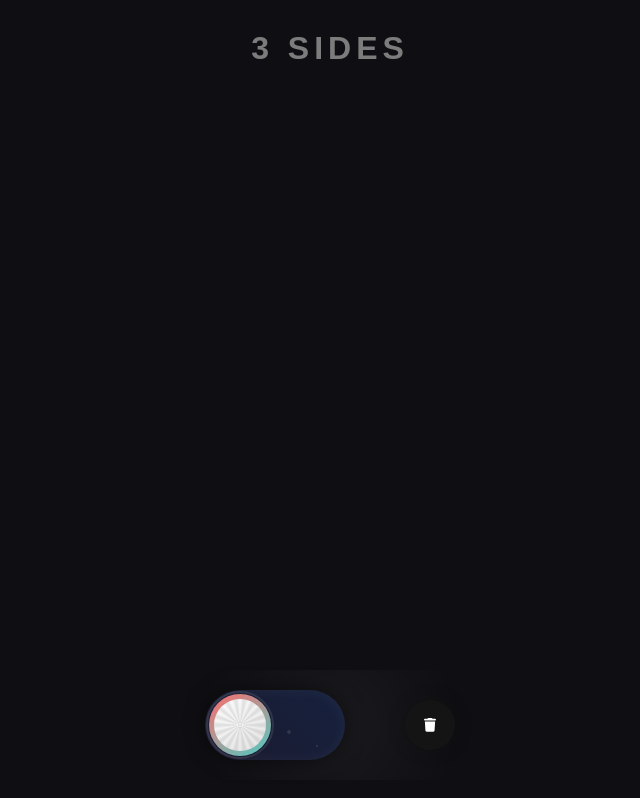
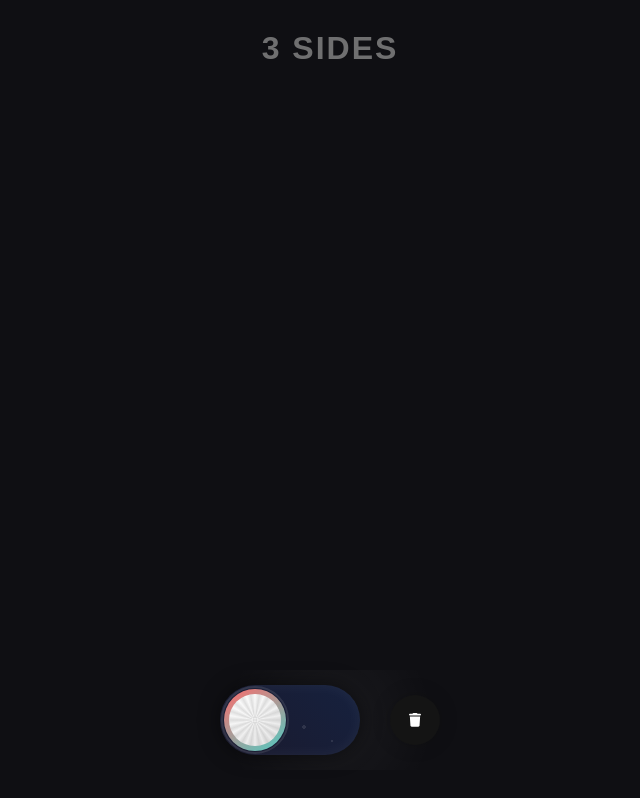
Before and after one commit to R-chocolate/ball, a plain HTML site: page index.html in a window 1280 px wide. Shown: the whole page, without its empty margins (310-950 px from the left). Drawn offline with Linux system fonts and the light colour scheme.

Commit message:
Update style.css

```diff
--- a/style.css
+++ b/style.css
@@ -1,3 +1,4 @@
+/* style.css */
 body {
     margin: 0;
     padding: 0;
@@ -18,34 +19,46 @@ canvas {
     z-index: 1;
 }
 
-/* --- 計分板樣式 (已移除發光) --- */
+/* --- 計分板樣式 --- */
 .score-board {
     position: absolute;
-    top: 30px;
+    top: 30px; /* 固定在頂部 */
     left: 50%;
     transform: translateX(-50%);
-    color: #888;
+
+    color: #888888;
     font-size: 2rem;
     font-weight: bold;
-    letter-spacing: 5px;
+
+    /* --- 修正文字換行問題 --- */
+    white-space: nowrap; /* 強制不換行，永遠顯示在一排 */
+    letter-spacing: 2px; /* 間距稍微縮小一點，避免太寬 */
+    text-align: center;
+
     z-index: 5;
     pointer-events: none;
-    opacity: 0.9; /* 稍微調高一點不透明度，因為沒發光了需要清楚一點 */
+    opacity: 0.8;
 }
 
 /* 懸浮介面層 */
 .ui-layer {
     position: absolute;
-    bottom: 20px;
+    bottom: 30px; /* 稍微拿高一點點 */
     left: 50%;
     transform: translateX(-50%);
     display: flex;
     align-items: center;
-    gap: 60px;
-    z-index: 10;
-    padding: 20px 50px;
+    justify-content: center; /* 確保內容水平置中 */
+
+    /* --- 修正按鈕置中問題 --- */
+    gap: 30px; /* 原本 60px 太寬了，手機會塞不下，改小一點 */
+    padding: 15px 30px; /* 內距也縮小一點 */
+    width: max-content; /* 寬度根據內容決定 */
+    max-width: 90vw; /* 限制最大寬度不超過螢幕的 90%，防止跑版 */
+
     background: radial-gradient(circle, rgba(255,255,255,0.05) 0%, rgba(0,0,0,0) 70%);
     border-radius: 50px;
+    z-index: 10;
 }
 
 .control-group {
@@ -54,7 +67,7 @@ canvas {
     align-items: center;
 }
 
-/* --- Cosmic Toggle --- */
+/* --- Cosmic Toggle (保持不變) --- */
 .cosmic-toggle { position: relative; width: 140px; height: 70px; transform-style: preserve-3d; perspective: 500px; }
 .toggle { opacity: 0; width: 0; height: 0; }
 .slider { position: absolute; cursor: pointer; top: 0; left: 0; right: 0; bottom: 0; background: linear-gradient(45deg, #1a1a2e, #16213e); border-radius: 35px; transition: 0.5s; transform-style: preserve-3d; box-shadow: 0 0 20px rgba(0, 0, 0, 0.5), inset 0 0 15px rgba(255, 255, 255, 0.05); overflow: hidden; }
@@ -101,5 +114,4 @@ canvas {
 .button:hover { width: 140px; border-radius: 50px; transition-duration: .3s; background-color: rgb(255, 69, 69); align-items: center; }
 .button:hover .svgIcon { width: 50px; transition-duration: .3s; transform: translateY(60%); }
 .button::before { position: absolute; top: -20px; content: "Reset"; color: white; transition-duration: .3s; font-size: 2px; }
-
 .button:hover::before { font-size: 13px; opacity: 1; transform: translateY(30px); transition-duration: .3s; }
```
